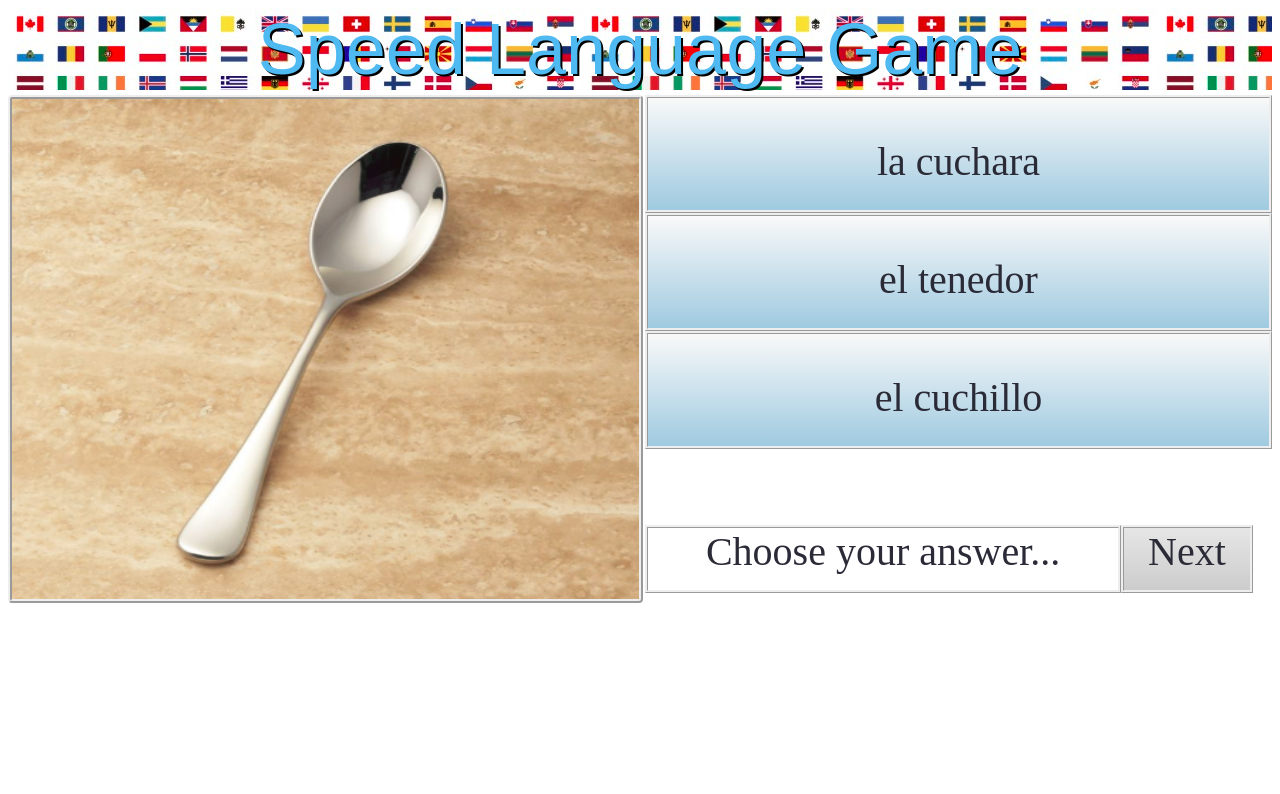
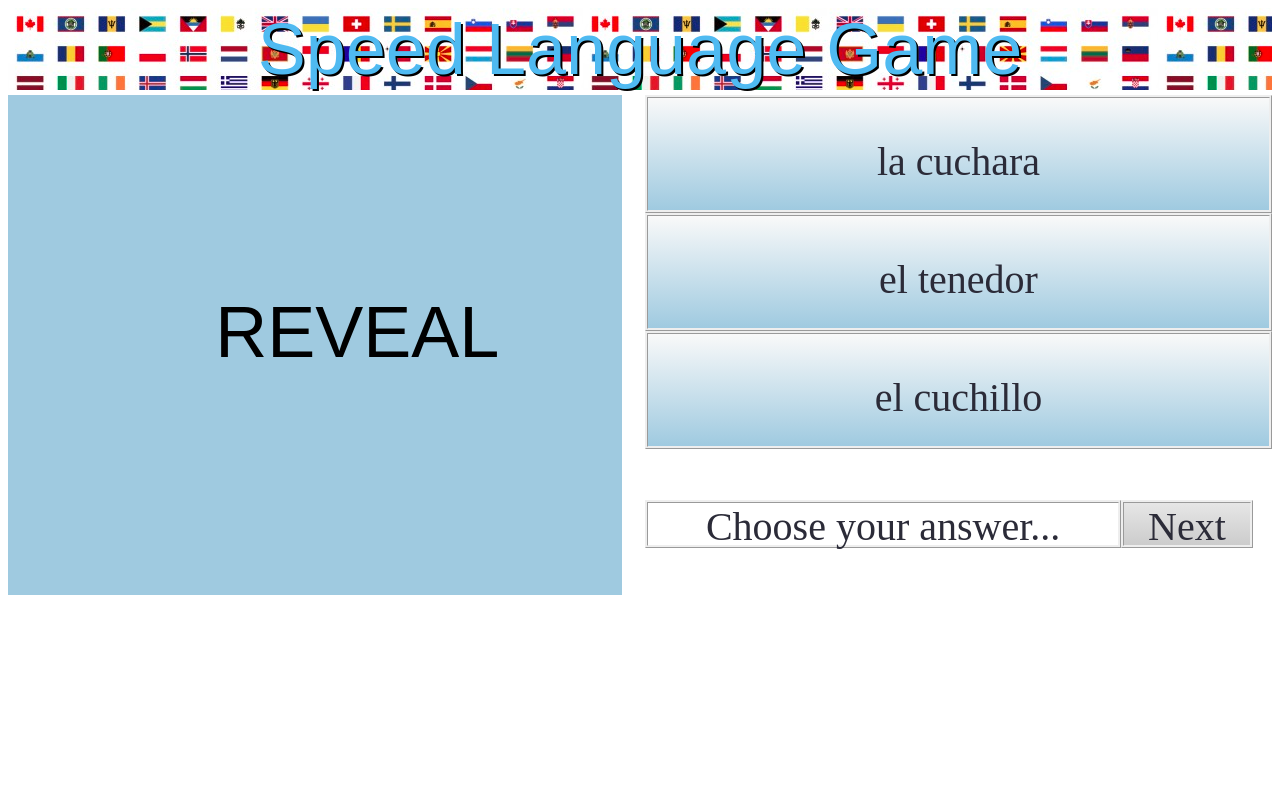
Before and after one commit to thecapdan/react-language-game, a React app: page / in a window 1280 px wide. Built offline with nearby package versions, Linux system fonts and the light colour scheme.

Commit message:
adding sliding shield to image + onclick method to unveil image

```diff
--- a/app/components/ImageDisplay.js
+++ b/app/components/ImageDisplay.js
@@ -1,19 +1,44 @@
-import React from 'react';
+import React from "react";
 
-import styles from '../styles/ImageDisplay.css';
+import styles from "../styles/ImageDisplay.css";
 
 export default class ImageDisplay extends React.Component {
+  constructor(props) {
+    super(props);
+    this.state = {
+      unveilImage: false,
+      countdownValue: ""
+    };
+  }
+
   renderImage(imageName) {
-    return (
-      <div>
-        <img src={"../images/" + imageName + ".PNG"} />
-      </div>
-    );
+    return <img src={"../images/" + imageName + ".PNG"} />;
   }
+
+  reveal() {
+    this.setState({
+      unveilImage: true,
+      countdownValue: "5"
+    });
+  }
+
   render() {
     return (
       <div className="imageHolder">
-        {this.renderImage(this.props.imageName)}
+        <div className="image">{this.renderImage("spoon")}</div>
+        <div
+          className={"curtain " + (this.state.unveilImage ? "open" : "")}
+          onClick={() => this.reveal()}
+        >
+          <span className="countdownNumber">{this.state.countdownValue}</span>
+          <span
+            className={
+              "curtainMessage " + (this.state.unveilImage ? "hideMessage" : "")
+            }
+          >
+            REVEAL
+          </span>
+        </div>
       </div>
     );
   }
--- a/app/styles/ImageDisplay.css
+++ b/app/styles/ImageDisplay.css
@@ -1,7 +1,43 @@
-.imageHolder img {
+.imageHolder .image {
+  width: 48%;
+  height: 200px;
+  float: left;
+  position: absolute;
+}
+
+.imageHolder .image img {
   width: 100%;
   max-height: 500px;
-  border-style: ridge;
-  border-width: 4px;
-  border-radius: 4px;
 }
+
+.curtain {
+  width: 48%;
+  height: 500px;
+  background: #9fcae0;
+  float: left;
+  position: absolute;
+  transition: width 10s, -webkit-transform 1s;
+}
+.open {
+  width: 0;
+}
+
+.curtainMessage {
+  display: block;
+  width: 200px;
+  height: 100%;
+  margin: 0 auto;
+  padding-top: 25%;
+  font-family: fantasy;
+  font-size: 72px;
+}
+
+.hideMessage {
+  display: none;
+}
+
+.countdownNumber {
+  padding-left: 5px;
+  font-family: fantasy;
+  font-size: 36px;
+}
```
